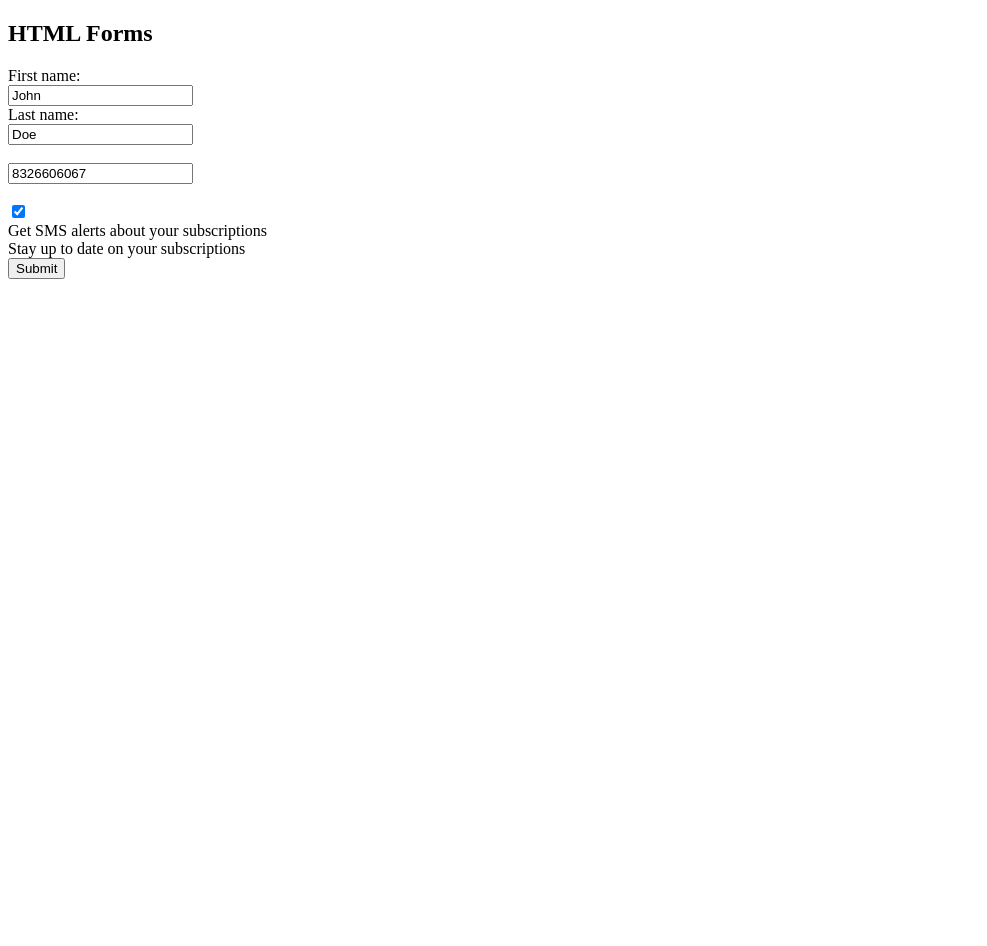
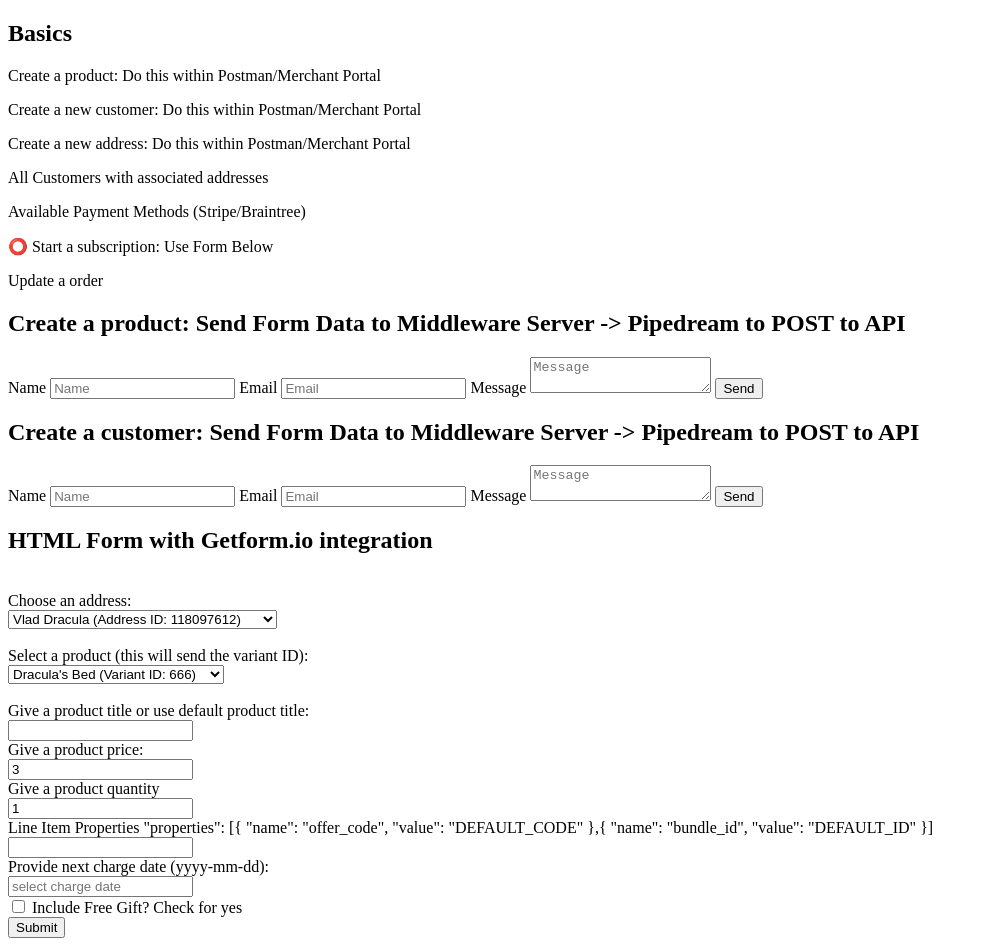
Before and after one commit to dluong-Recharge/headless-Recharge, a plain HTML site: page index.html in a window 1280 px wide. Shown: the whole page, without its empty margins (0-987 px from the left). Before the commit the page ends 800 px from the top, so only its background shows below. Drawn offline with Linux system fonts and the light colour scheme.

Commit message:
Updated Form + Integrations

```diff
--- a/index.html
+++ b/index.html
@@ -1,113 +1,99 @@
 <!DOCTYPE html>
 <html>
 <body>
+    <h2>Basics</h2>
+    <p>Create a product: Do this within Postman/Merchant Portal</p>
+    <p>Create a new customer: Do this within Postman/Merchant Portal</p>
+    <p>Create a new address: Do this within Postman/Merchant Portal</p>
+    <p>All Customers with associated addresses</p>
+    <p>Available Payment Methods (Stripe/Braintree)</p>
+    <p>⭕️ Start a subscription: Use Form Below</p>
+    <p>Update a order</p>
 
-<h2>HTML Forms</h2>
+    <h2>Create a product: Send Form Data to Middleware Server -> Pipedream to POST to API</h2>
+    <form action="https://submit-form.com/m4w86BH9">
+        <label for="name">Name</label>
+        <input type="text" id="name" name="name" placeholder="Name" required="" />
+        <label for="email">Email</label>
+        <input type="email" id="email" name="email" placeholder="Email" required="" />
+        <label for="message">Message</label>
+        <textarea
+            id="message"
+            name="message"
+            placeholder="Message"
+            required=""
+        ></textarea>
+        <button type="submit">Send</button>
+    </form>
 
-<form action="https://getform.io/f/bcf5db72-9ce8-4fe8-b0ad-7404bc9acc70" method="POST">
-  <label for="fname">First name:</label><br>
-  <input type="text" id="fname" name="fname" value="John"><br>
-  <label for="lname">Last name:</label><br>
-  <input type="text" id="lname" name="lname" value="Doe"><br><br>
-  <input type="text" id="phone" name="phone" value="8326606067"><br><br>
-  <div id="contact-information"></div>
-  <input type="submit" value="Submit">
-</form>
+    <h2>Create a customer: Send Form Data to Middleware Server -> Pipedream to POST to API</h2>
+    <form action="https://submit-form.com/lukyHC2s">
+        <label for="name">Name</label>
+        <input type="text" id="name" name="name" placeholder="Name" required="" />
+        <label for="email">Email</label>
+        <input type="email" id="email" name="email" placeholder="Email" required="" />
+        <label for="message">Message</label>
+        <textarea
+            id="message"
+            name="message"
+            placeholder="Message"
+            required=""
+        ></textarea>
+        <button type="submit">Send</button>
+    </form>
+
+
+    <h2>HTML Form with Getform.io integration</h2>
+    <form action="https://getform.io/f/bcf5db72-9ce8-4fe8-b0ad-7404bc9acc70" method="POST">
+        <!-- <div>
+        <label for="customers">Choose a customer:</label> <br>
+        <select name="customers" id="customers">
+            <option value="107674618">Vlad Dracula (ID: 107674618)</option>
+            <option value="101284203">Denny Luong (ID: 101284203)</option>
+            <option value="101219367">Jason Voorhees (ID: 101219367)</option>
+        </select>
+        </div> -->
+        <br>
+        <div>
+        <label for="addresses">Choose an address:</label> <br>
+        <select name="addresses" id="addresses">
+            <option value="118097612">Vlad Dracula (Address ID: 118097612)</option>
+            <option value="111100014">Denny Luong (Address ID: 111100014)</option>
+            <option value="111030216">Jason Voorhees (Address ID: 111030216)</option>
+        </select>
+        </div>
+        <br>
+        <div>
+        <label for="products">Select a product (this will send the variant ID):</label><br>
+        <select name="products" id="products">
+            <option value="666">Dracula's Bed (Variant ID: 666)</option>
+            <option value="131313">Newb Kit (Variant ID: 131313)</option>
+            <option value="999">Bodyless Skulls (Variant ID: 999)</option>
+        </select>
+        </div>
+        <br>
+        <label for="product_title">Give a product title or use default product title:</label><br>
+        <input type="text" id="product_title" name="product_title" required>
+        <br>
+        <label for="product_price">Give a product price:</label><br>
+        <input type="number" id="product_price" name="product_price" value="3"><br>
+        <label for="product_quantity">Give a product quantity</label><br>
+        <input type="number" id="product_quantity" name="product_quantity" value=1><br>
+        <label for="line_item_properties">
+            Line Item Properties "properties": [{
+                "name": "offer_code",
+                "value": "DEFAULT_CODE"
+            },{
+                "name": "bundle_id",
+                "value": "DEFAULT_ID"
+            }]
+        </label><br>
+        <input type="text" id="line_item_properties" name="line_item_properties" placeholder=""><br>
+        <label for="charge_date">Provide next charge date (yyyy-mm-dd):</label><br>
+        <input type="text" id="charge_date" name="charge_date" placeholder="select charge date" required><br>
+        <input type="checkbox" id="free_gift" name="free_gift" value="yes">
+        <label for="free_gift">Include Free Gift? Check for yes</label><br>
+        <input type="submit" value="Submit">
+    </form>
 </body>
 </html>
-
-
-<!-- NEEDS TO BE ADDED TO THE THANK YOU PAGE SECTION BELOW -->
-<script type="text/javascript" src="https://cdn.attn.tv/dennybydenny/dtag.js"></script>
-<script>
-
-
-    (function () {
-        // insert JS code in custom JS section of Recharge settings
-        // Append scripts for checkout to head
-        var checkoutScript = document.createElement('script');
-        checkoutScript.type = 'text/javascript';
-        checkoutScript.src = 'https://cdn.attn.tv/checkout/checkout.js';
-        checkoutScript.defer = true;
-        document.getElementsByTagName('head')[0].appendChild(checkoutScript);
-
-        function loadCustomCheckout() {
-
-
-            // Create new main wrapper element
-            var mainTransactionalWrapperDiv = document.createElement('div');
-            mainTransactionalWrapperDiv.setAttribute('id', 'attnRechargeTransactionalOptIn');
-            mainTransactionalWrapperDiv.setAttribute('class', 'fieldset-description');
-            mainTransactionalWrapperDiv.setAttribute('aria-label', 'Phone Sign Up');
-
-            // Create new styling container and append to wrapper container
-            var mainTransactionalStylingDiv = document.createElement('div');
-            mainTransactionalStylingDiv.setAttribute('class', 'section__content section__content__attentive');
-            mainTransactionalWrapperDiv.appendChild(mainTransactionalStylingDiv);
-
-            // Create new checkbox container and append to styling container
-            var mainTransactionalCheckboxDiv = document.createElement('div');
-            mainTransactionalCheckboxDiv.setAttribute('class', 'checkbox-wrapper');
-            mainTransactionalStylingDiv.appendChild(mainTransactionalCheckboxDiv);
-
-            // Create new input container and append to checkbox container
-            var mainTransactionalInputDiv = document.createElement('div');
-            mainTransactionalInputDiv.setAttribute('class', 'checkbox__input');
-            mainTransactionalCheckboxDiv.appendChild(mainTransactionalInputDiv);
-
-            // Create new inputs and append to input container
-            var inputTransactionalElement1 = document.createElement('input');
-            inputTransactionalElement1.setAttribute('name', 'attributes=[buyer_accepts_transactional_attentive]');
-            inputTransactionalElement1.setAttribute('type', 'hidden');
-            inputTransactionalElement1.setAttribute('value', '0');
-            mainTransactionalInputDiv.appendChild(inputTransactionalElement1);
-
-            var inputTransactionalElement2 = document.createElement('input');
-            inputTransactionalElement2.setAttribute('id', 'checkout_buyer_accepts_transactional_attentive');
-            inputTransactionalElement2.setAttribute('class', 'input-checkbox');
-            inputTransactionalElement2.setAttribute('name', 'attributes=[buyer_accepts_transactional_attentive]');
-            inputTransactionalElement2.setAttribute('type', 'checkbox');
-            inputTransactionalElement2.setAttribute('value', '1');
-            inputTransactionalElement2.setAttribute('focusable', 'true');
-            inputTransactionalElement2.setAttribute('tabindex', '0');
-            inputTransactionalElement2.setAttribute('data-backup', 'buyer_accepts_transactional');
-            inputTransactionalElement2.setAttribute('aria-labelledby', 'headers');
-            // Transactional checkbox is checked by default
-            if (true) {
-                inputTransactionalElement2.setAttribute('checked', '');
-            }
-            mainTransactionalInputDiv.appendChild(inputTransactionalElement2);
-
-            var inputTransactionalLabelDiv = document.createElement('div');
-            inputTransactionalLabelDiv.setAttribute('class', 'checkbox__label checkbox__label__attentive');
-            mainTransactionalCheckboxDiv.appendChild(inputTransactionalLabelDiv);
-
-            var labelTransactionalHeadersSpan = document.createElement('span');
-            labelTransactionalHeadersSpan.setAttribute('id', 'headers');
-            labelTransactionalHeadersSpan.setAttribute('focusable', 'true');
-            labelTransactionalHeadersSpan.setAttribute('tabindex', '0');
-            inputTransactionalLabelDiv.appendChild(labelTransactionalHeadersSpan);
-
-            var labelTransactionalHeaderDiv = document.createElement('div');
-            var headerTransactionalText = document.createTextNode("Get SMS alerts about your subscriptions");
-            labelTransactionalHeaderDiv.appendChild(headerTransactionalText);
-            labelTransactionalHeaderDiv.setAttribute('class', 'checkbox__label__attentive__header');
-            labelTransactionalHeadersSpan.appendChild(labelTransactionalHeaderDiv);
-
-            var labelTransactionalSubheaderDiv = document.createElement('div');
-            var subheaderTransactionalText = document.createTextNode("Stay up to date on your subscriptions");
-            labelTransactionalSubheaderDiv.appendChild(subheaderTransactionalText);
-            labelTransactionalSubheaderDiv.setAttribute('class', 'checkbox__label__attentive__subheader');
-            labelTransactionalHeadersSpan.appendChild(labelTransactionalSubheaderDiv);
-
-            // Get the node referencing the contact-information section and append new checkboxes
-            var contactInformationDiv = document.getElementById('contact-information');
-            contactInformationDiv.appendChild(mainTransactionalWrapperDiv);
-
-
-        }
-
-        document.addEventListener("DOMContentLoaded", loadCustomCheckout);
-    }())
-
-</script>
```
